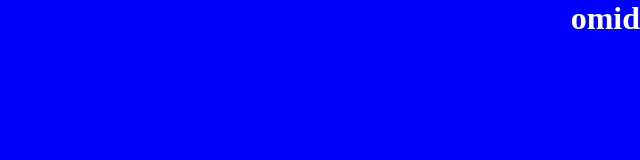
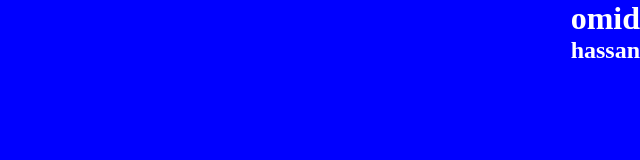
Before and after one commit to omid-develop/tamrin-git, a plain HTML site: page index.html in a window 1280 px wide. Shown: the whole page, without its empty margins (640-1280 px from the left). Drawn offline with Linux system fonts and the light colour scheme.

Commit message:
edit index.html

```diff
--- a/index.html
+++ b/index.html
@@ -13,5 +13,10 @@
         omid
     </h1>
 
+
+    <h2>
+        hassan
+    </h2>
+
 </body>
 </html>
```
